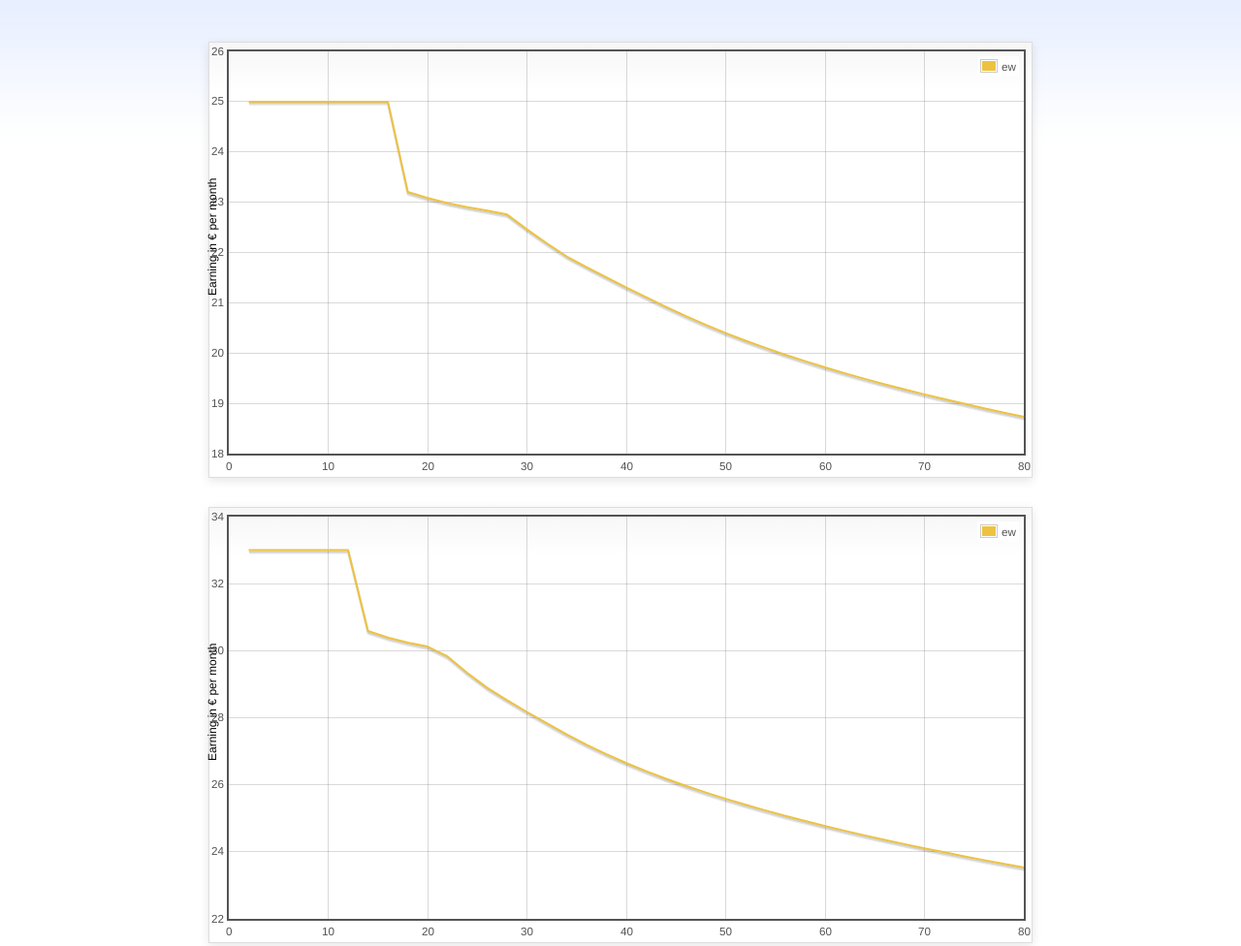
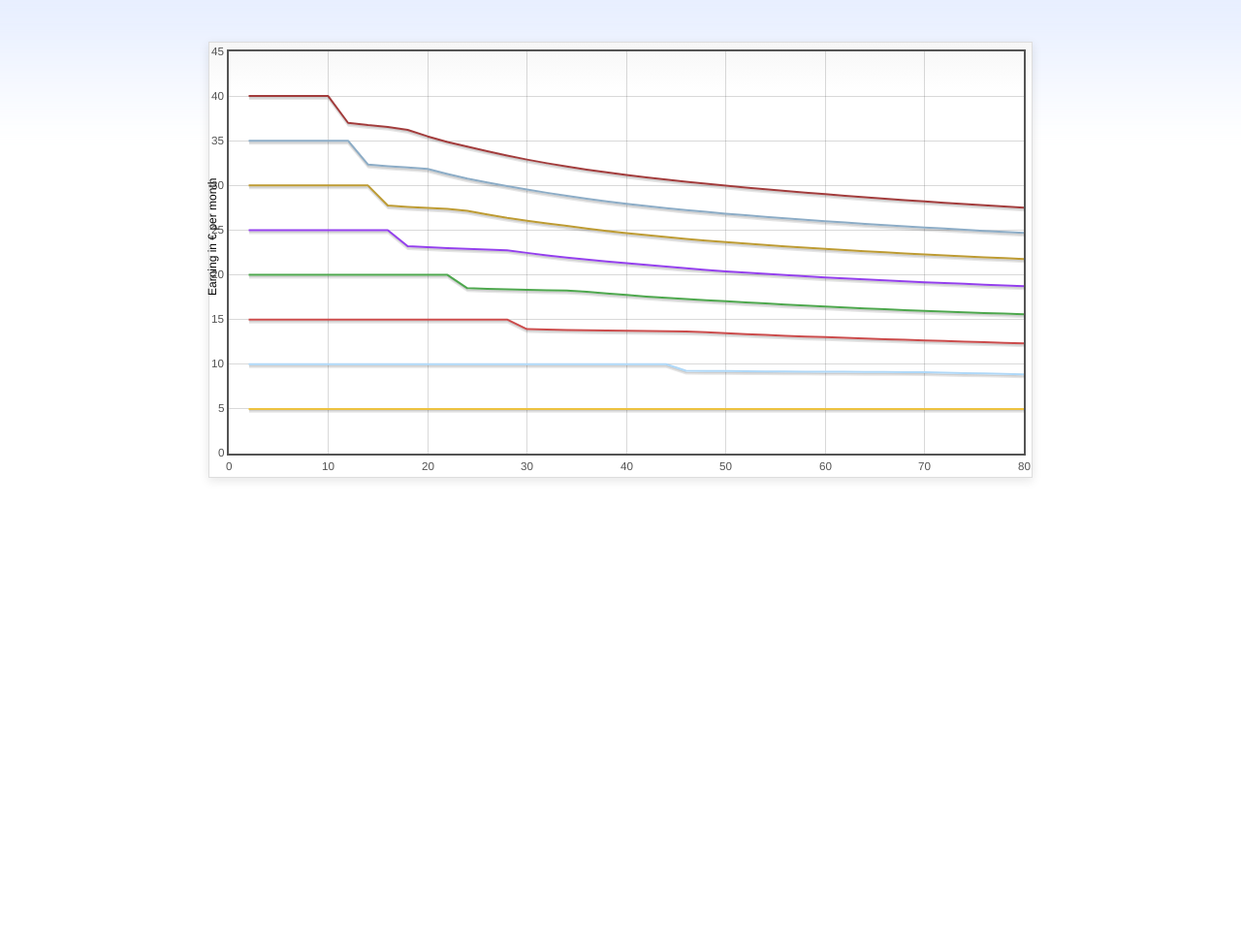
Before and after one commit to bibstha/dwtm, a website: page index.html in a window 1280 px wide. Shown: the whole page at 97% size. After the commit the page ends 800 px from the top, so only its background shows below. Drawn offline with Linux system fonts and the light colour scheme; files whose address does not match are found by name.

Commit message:
Effective rate plots

```diff
--- a/index.html
+++ b/index.html
@@ -8,12 +8,7 @@
   <body>
     <div class="content">
       <div class="demo-container" style="padding: 0px; position: relative;">
-        <div id="placeholder_1" class="demo-placeholder"></div>
-        <div class="axisLabel yaxisLabel" style="margin-top: 36.5px;">Earning in &euro; per month</div>
-      </div>
-
-      <div class="demo-container" style="padding: 0px; position: relative;">
-        <div id="placeholder_2" class="demo-placeholder"></div>
+        <div id="placeholder" class="demo-placeholder"></div>
         <div class="axisLabel yaxisLabel" style="margin-top: 36.5px;">Earning in &euro; per month</div>
       </div>
     </div>
--- a/js/main.js
+++ b/js/main.js
@@ -39,7 +39,7 @@
     return vals = [netto, netto + rv, netto + rv + lh, effective_wage];
   };
 
-  plot = function(data, placeholder) {
+  plot = function(data) {
     var amount, datum, i, total_plot, total_plot_length, _i, _j, _len, _len1, _ref;
     total_plot_length = data[0].amounts.length;
     total_plot = [];
@@ -52,16 +52,10 @@
         total_plot[i].push([datum.hour, amount]);
       }
     }
-    return $.plot(placeholder, [
-      {
-        label: "ew",
-        data: total_plot[3],
-        yaxis: 2
-      }
-    ]);
+    return total_plot;
   };
 
-  draw_plot = function(hourly_rate, placeholder) {
+  draw_plot = function(hourly_rate) {
     var data, hours_max, hours_min, hours_step, i, _i;
     hours_min = 0;
     hours_max = 80;
@@ -73,12 +67,16 @@
         amounts: get_pay_amount(hourly_rate, i)
       });
     }
-    return plot(data, placeholder);
+    return plot(data);
   };
 
   main = function() {
-    draw_plot(25, "#placeholder_1");
-    return draw_plot(33, "#placeholder_2");
+    var total_plot;
+    total_plot = [];
+    [5, 10, 15, 20, 25, 30, 35, 40].map(function(x) {
+      return total_plot.push(draw_plot(x)[3]);
+    });
+    return $.plot("#placeholder", total_plot);
   };
 
   $(document).ready(function() {
```
Also changed, not shown: src/main.coffee (+19 -12 lines).
